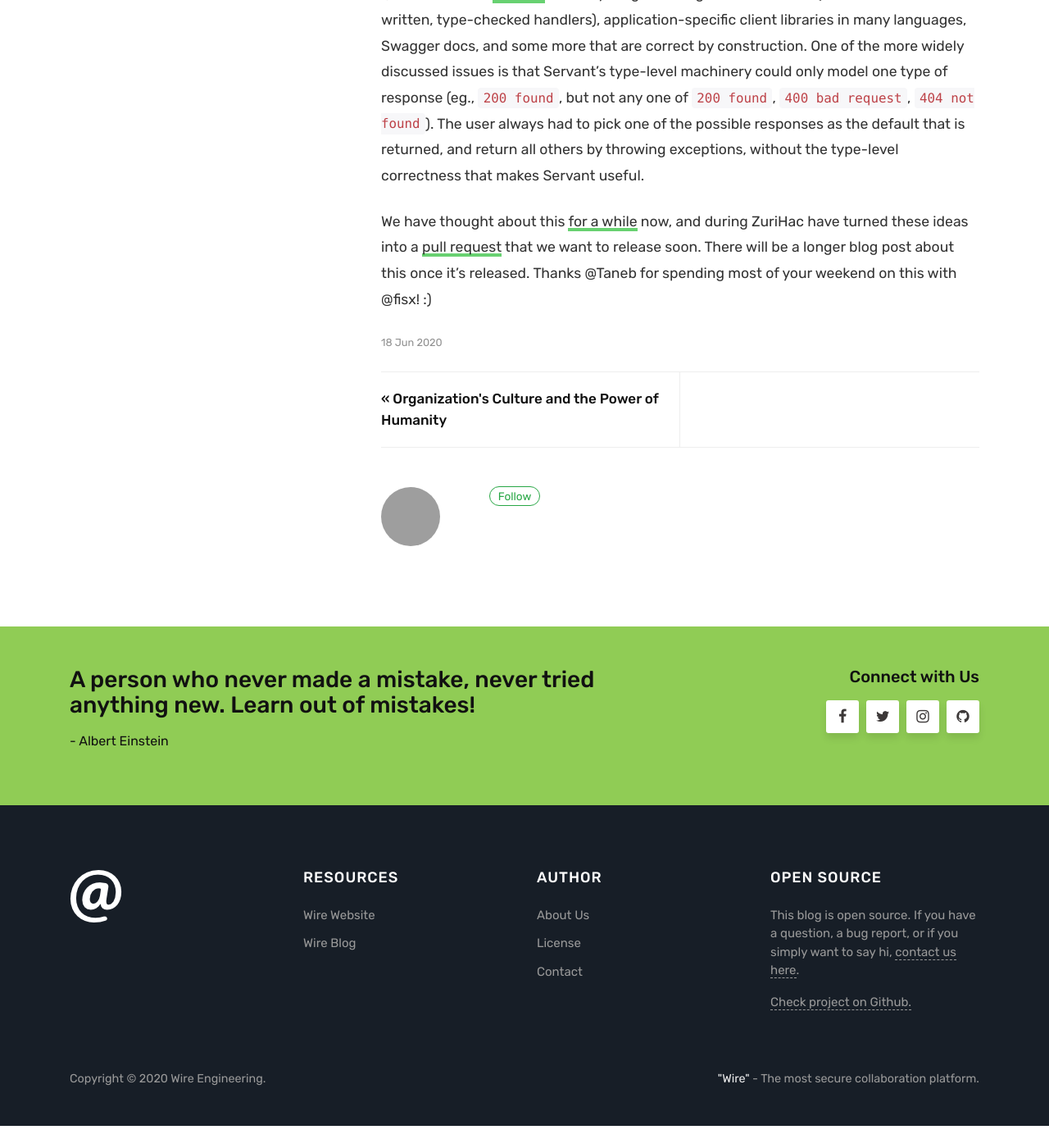
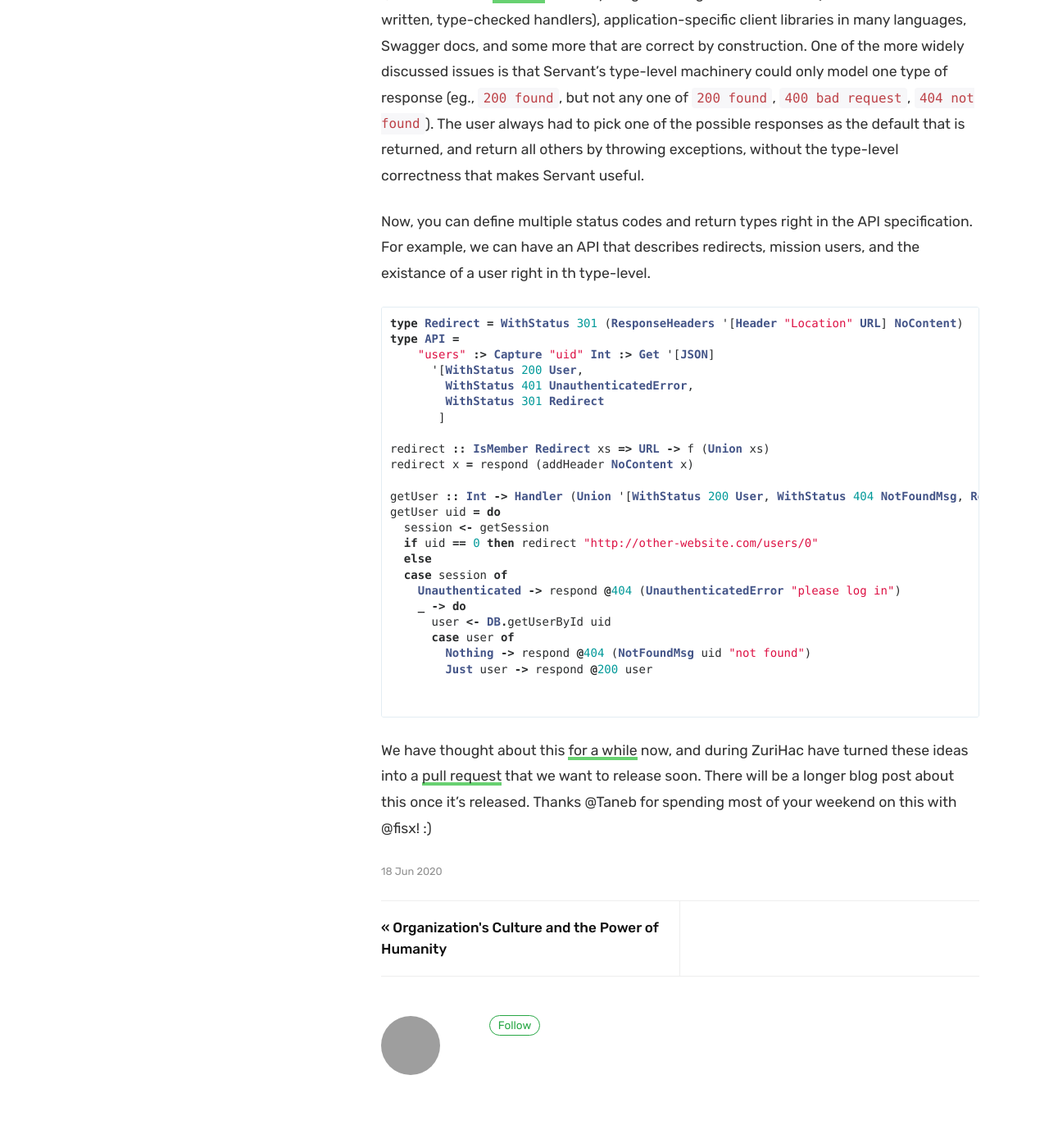
Before and after one commit to wireapp/wireapp.github.io, a Jekyll site: the page built from _posts/2020-06-18-zurihac.md, in a window 1280 px wide and 1400 px high, scrolled down 1701 px. Shown: the whole window at 82% size. Built offline with Jekyll 4.4.1, drawn with Linux system fonts in a browser that asks for light colours; comment, search, counter and statistics services are not loaded; before the commit the page ends 3074 px from its top, so only the background shows below that; grey boxes are pictures that could not be loaded.

Commit message:
Update 2020-06-18-zurihac.md

````diff
--- a/_posts/2020-06-18-zurihac.md
+++ b/_posts/2020-06-18-zurihac.md
@@ -73,6 +73,37 @@ user always had to pick one of the possible responses as the default
 that is returned, and return all others by throwing exceptions,
 without the type-level correctness that makes Servant useful.
 
+Now, you can define multiple status codes and return types right in the API specification.
+For example, we can have an API that describes redirects, mission users, and the existance
+of a user right in th type-level.
+```haskell
+type Redirect = WithStatus 301 (ResponseHeaders '[Header "Location" URL] NoContent)
+type API =
+    "users" :> Capture "uid" Int :> Get '[JSON]
+      '[WithStatus 200 User,
+        WithStatus 401 UnauthenticatedError,
+        WithStatus 301 Redirect
+       ]
+
+redirect :: IsMember Redirect xs => URL -> f (Union xs)
+redirect x = respond (addHeader NoContent x)
+
+getUser :: Int -> Handler (Union '[WithStatus 200 User, WithStatus 404 NotFoundMsg, Redirect])
+getUser uid = do
+  session <- getSession
+  if uid == 0 then redirect "http://other-website.com/users/0"
+  else
+  case session of
+    Unauthenticated -> respond @404 (UnauthenticatedError "please log in")
+    _ -> do
+      user <- DB.getUserById uid
+      case user of
+        Nothing -> respond @404 (NotFoundMsg uid "not found")
+        Just user -> respond @200 user
+
+
+```
+
 We have thought about this [for a
 while](https://github.com/wireapp/servant-uverb) now, and during
 ZuriHac have turned these ideas into a [pull
````
